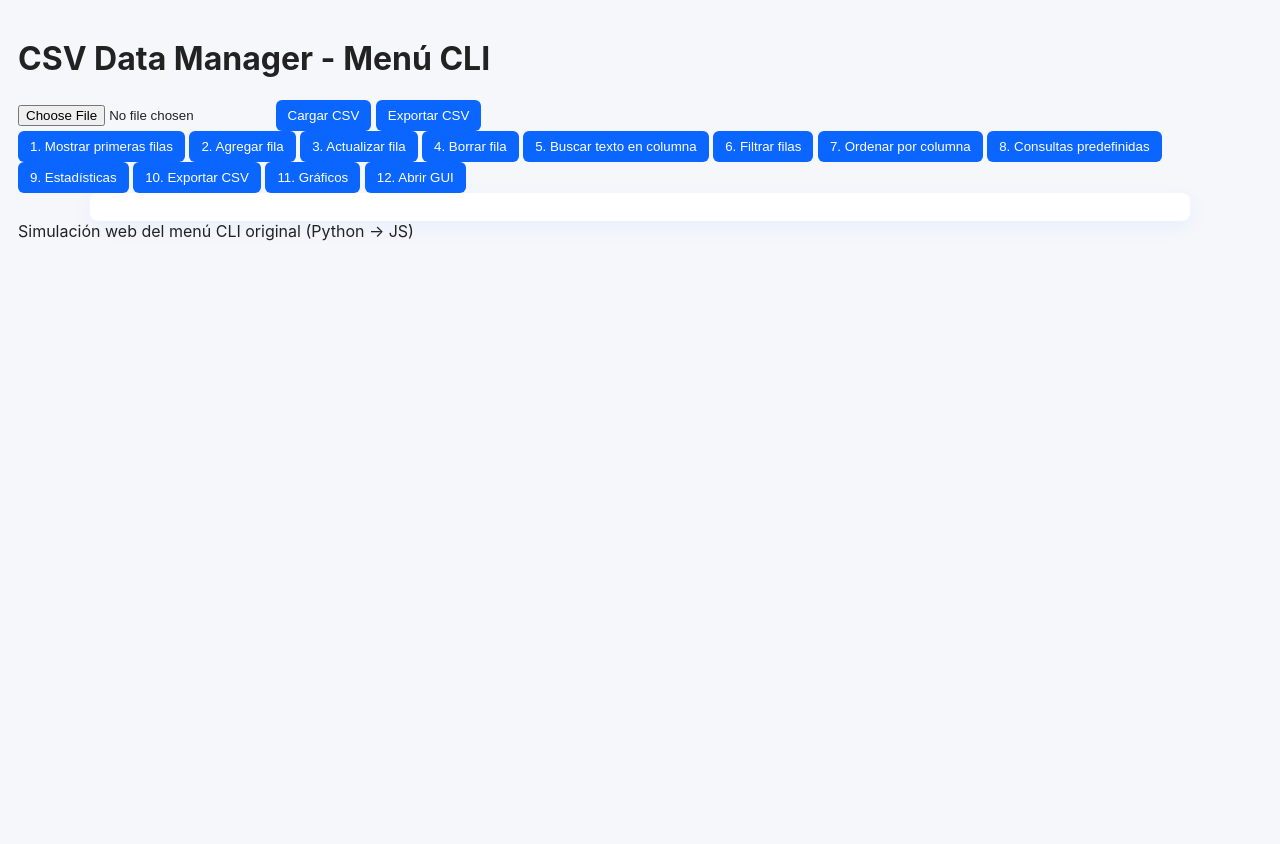
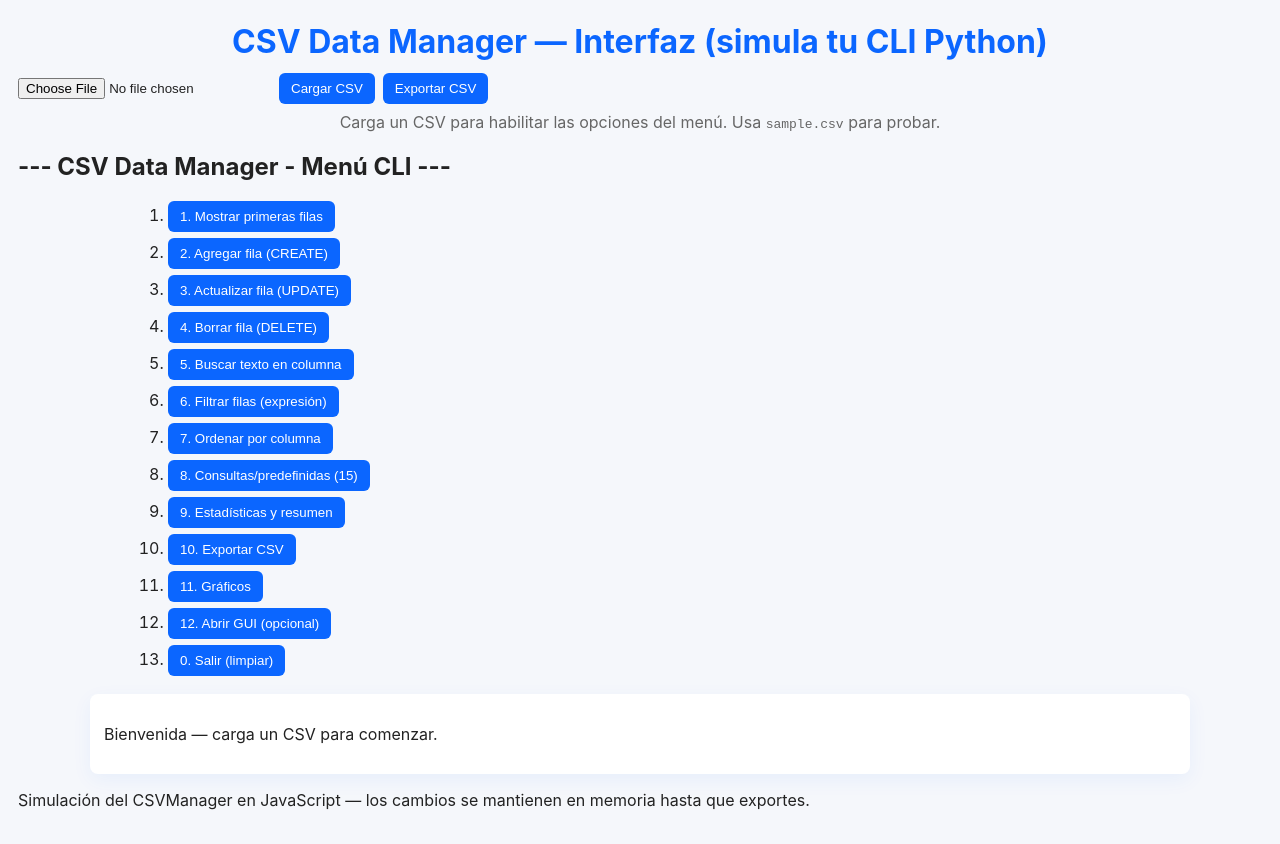
Before and after one commit to Leonorgabriela/Salud-Mental, a plain HTML site: page index.html in a window 1280 px wide. Before the commit the page ends 800 px from the top, so only its background shows below. Drawn offline with nearby package versions, Linux system fonts and the light colour scheme.

Commit message:
Update index.html for improved layout and content

```diff
--- a/index.html
+++ b/index.html
@@ -1,39 +1,53 @@
 <!DOCTYPE html>
 <html lang="es">
 <head>
-  <meta charset="UTF-8">
-  <title>CSV Data Manager - Simulación CLI</title>
-  <link rel="stylesheet" href="style.css">
+  <meta charset="utf-8" />
+  <title>CSV Data Manager - Simulación completa</title>
+  <link rel="stylesheet" href="style.css" />
+  <!-- Librerías externas -->
   <script src="https://cdnjs.cloudflare.com/ajax/libs/PapaParse/5.4.1/papaparse.min.js" defer></script>
   <script src="https://cdn.jsdelivr.net/npm/chart.js" defer></script>
   <script src="script.js" defer></script>
 </head>
 <body>
-  <h1>CSV Data Manager - Menú CLI</h1>
+  <header>
+    <h1>CSV Data Manager — Interfaz (simula tu CLI Python)</h1>
+  </header>
 
-  <section id="load">
-    <input type="file" id="fileInput" accept=".csv">
-    <button id="loadBtn">Cargar CSV</button>
-    <button id="exportBtn">Exportar CSV</button>
+  <section id="top">
+    <div class="row">
+      <input type="file" id="fileInput" accept=".csv" />
+      <button id="loadBtn">Cargar CSV</button>
+      <button id="exportBtn">Exportar CSV</button>
+    </div>
+    <p class="hint">Carga un CSV para habilitar las opciones del menú. Usa <code>sample.csv</code> para probar.</p>
   </section>
 
-  <section id="menu">
-    <button data-action="showHead">1. Mostrar primeras filas</button>
-    <button data-action="addRow">2. Agregar fila</button>
-    <button data-action="updateRow">3. Actualizar fila</button>
-    <button data-action="deleteRow">4. Borrar fila</button>
-    <button data-action="search">5. Buscar texto en columna</button>
-    <button data-action="filter">6. Filtrar filas</button>
-    <button data-action="sort">7. Ordenar por columna</button>
-    <button data-action="queries">8. Consultas predefinidas</button>
-    <button data-action="stats">9. Estadísticas</button>
-    <button data-action="export">10. Exportar CSV</button>
-    <button data-action="graph">11. Gráficos</button>
-    <button data-action="gui">12. Abrir GUI</button>
+  <section id="menuSection">
+    <h2>--- CSV Data Manager - Menú CLI ---</h2>
+    <ol class="menu-list">
+      <li><button id="opt1">1. Mostrar primeras filas</button></li>
+      <li><button id="opt2">2. Agregar fila (CREATE)</button></li>
+      <li><button id="opt3">3. Actualizar fila (UPDATE)</button></li>
+      <li><button id="opt4">4. Borrar fila (DELETE)</button></li>
+      <li><button id="opt5">5. Buscar texto en columna</button></li>
+      <li><button id="opt6">6. Filtrar filas (expresión)</button></li>
+      <li><button id="opt7">7. Ordenar por columna</button></li>
+      <li><button id="opt8">8. Consultas/predefinidas (15)</button></li>
+      <li><button id="opt9">9. Estadísticas y resumen</button></li>
+      <li><button id="opt10">10. Exportar CSV</button></li>
+      <li><button id="opt11">11. Gráficos</button></li>
+      <li><button id="opt12">12. Abrir GUI (opcional)</button></li>
+      <li><button id="opt0">0. Salir (limpiar)</button></li>
+    </ol>
   </section>
 
-  <section id="content"></section>
+  <main id="content">
+    <p id="welcome">Bienvenida — carga un CSV para comenzar.</p>
+  </main>
 
-  <footer>Simulación web del menú CLI original (Python → JS)</footer>
+  <footer>
+    <p>Simulación del CSVManager en JavaScript — los cambios se mantienen en memoria hasta que exportes.</p>
+  </footer>
 </body>
 </html>
```
